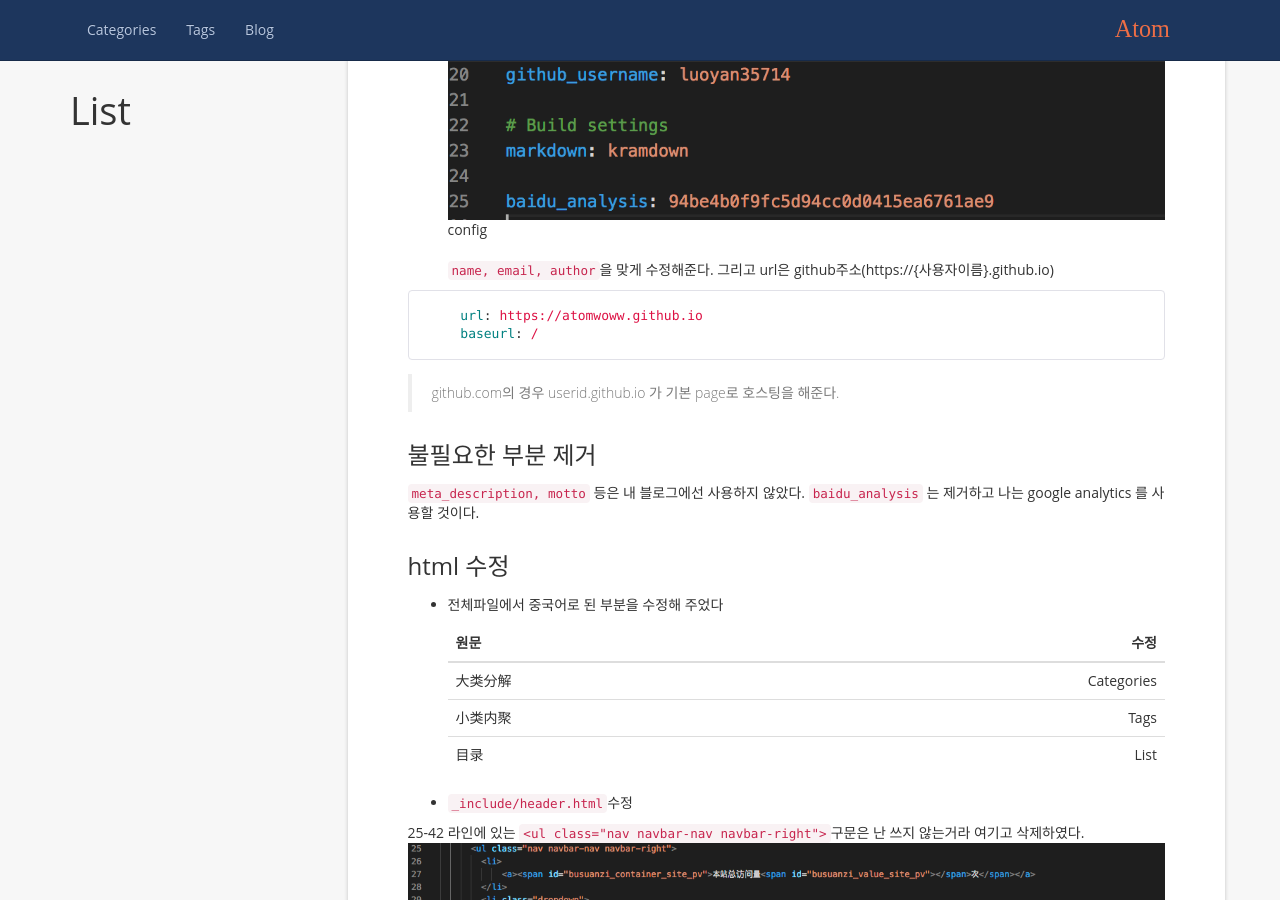
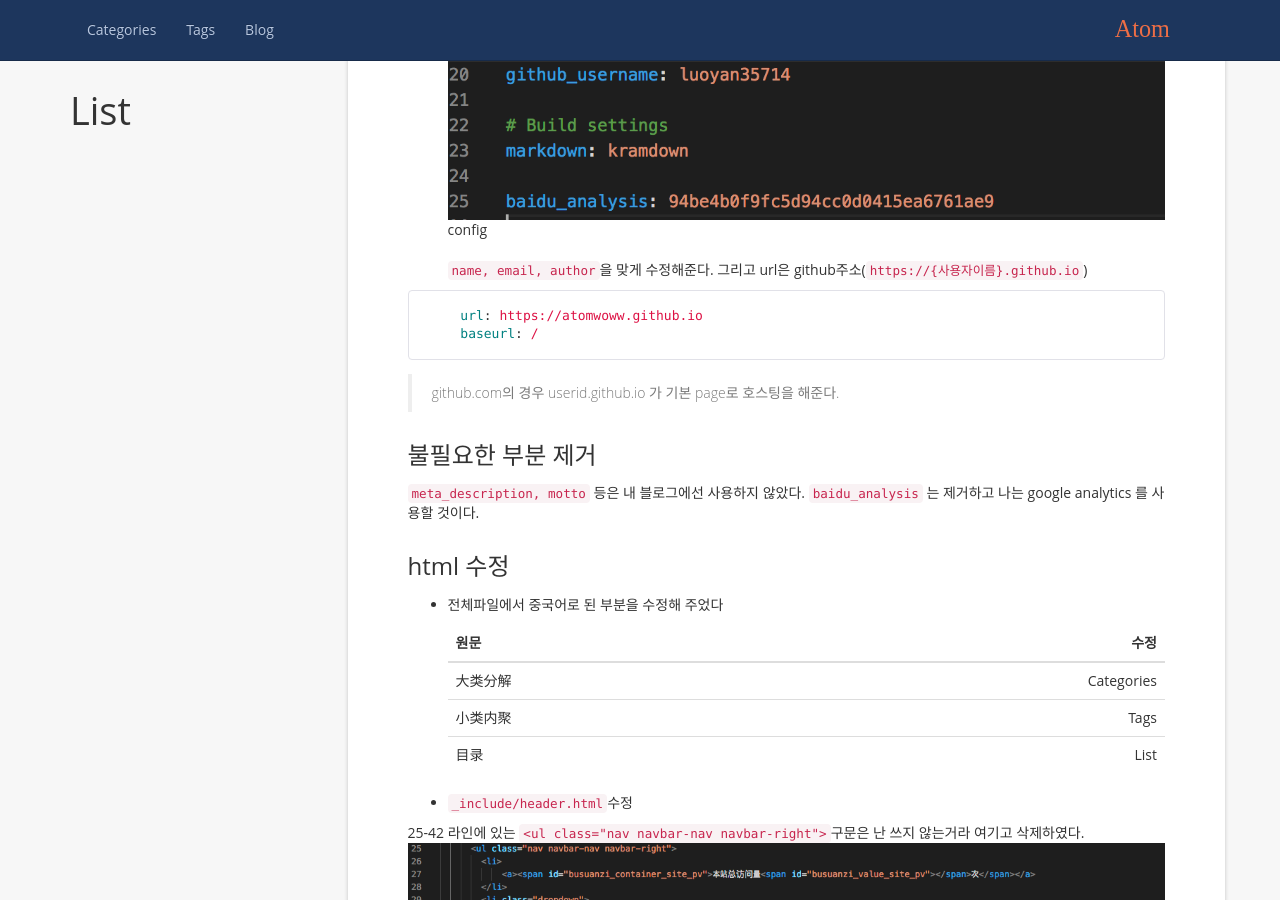
Before and after one commit to atomwoww/atomwoww.github.io, a Jekyll site: the page built from _posts/2019-08-27-jekyll-blog-code.md, in a window 1280 px wide and 900 px high, scrolled down 1283 px. Built offline with Jekyll 4.4.1, drawn with Linux system fonts in a browser that asks for light colours; nearby versions of some CDN libraries; a script that is not in the unit is left out; comment, search, counter and statistics services are not loaded.

````diff
--- a/_posts/2019-08-27-jekyll-blog-code.md
+++ b/_posts/2019-08-27-jekyll-blog-code.md
@@ -20,7 +20,7 @@ cd LessOrMore-master
 
 * 처음 받은 코드의 모습
 ![config]({{ "assets/images/2019-08-27-jekyll-blog-code/스크린샷 2019-08-27 오후 6.50.20.png" | relative_url }}){: width="100%" height="100"%}
-`name, email, author`을 맞게 수정해준다. 그리고 url은 github주소(https://{사용자이름}.github.io)
+`name, email, author`을 맞게 수정해준다. 그리고 url은 github주소(`https://{사용자이름}.github.io`)
 
 ```yaml
     url: https://atomwoww.github.io
````
Also changed, not shown: _posts/2019-08-26-jekyll-blog.md (+1 -1 lines), 1 other file.
